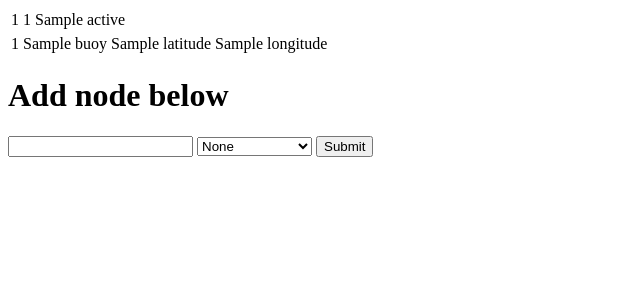
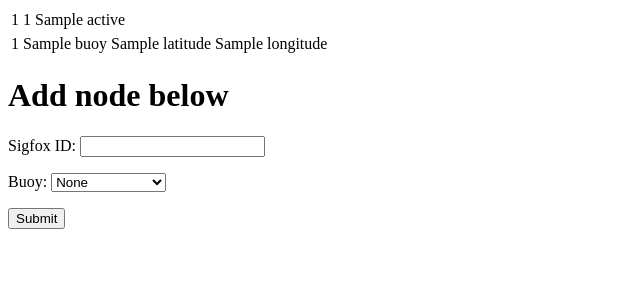
Before and after one commit to YemowtRonocCIT/FYP_website, a Flask app: template templates/nodes_table.html in a window 1280 px wide. Shown: the top 300 px of the page, without its empty margins (0-640 px from the left). Run offline with Flask 2, Linux system fonts and the light colour scheme; the template is opened without the code that fills it: most values are stand-ins (such as "Sample title", 1, 10 or a date in 2020).

Commit message:
Change format to make the form clearer

```diff
--- a/templates/nodes_table.html
+++ b/templates/nodes_table.html
@@ -8,7 +8,7 @@
             <table>
             {% for node in nodes %}
                 <tr>
-                    <td>{{ node.id }}</td>
+                    <td>{{ node.node_id }}</td>
                     <td>{{ node.sigfox_id }}</td>
                     <td>{{ node.active }}</td>
                 </tr>
@@ -37,8 +37,11 @@
 
         <h1>Add node below</h1>
         <form action="http://{{ host_ip }}:5000/node/" method="POST">
+            <p>Sigfox ID:
                 <input type="text" name="sigfox_id" id="sigfox_id">
+            </p>
 
+            <p>Buoy:
                 {% if buoys %}
                 <select name="buoy_id" id="buoy_id">
                     <option value="None">None</option>
@@ -47,6 +50,8 @@
                     {% endfor %}
                 </select>
                 {% endif %}
+            </p>
+
             <input type="submit">
         </form>
     </body>
```
Lines whose indentation alone changed are shown as unchanged.
